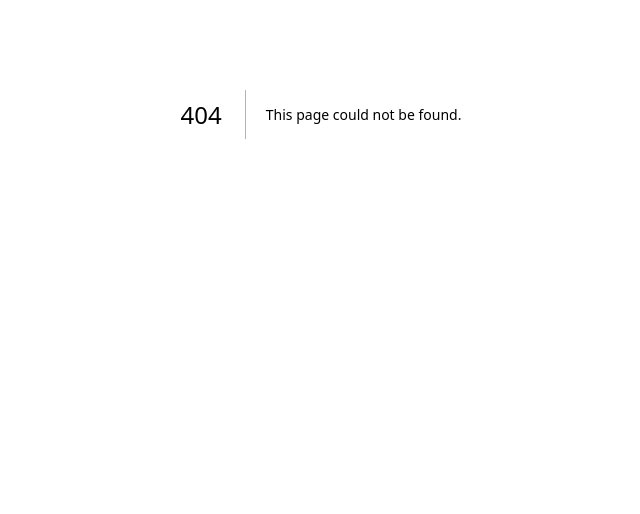
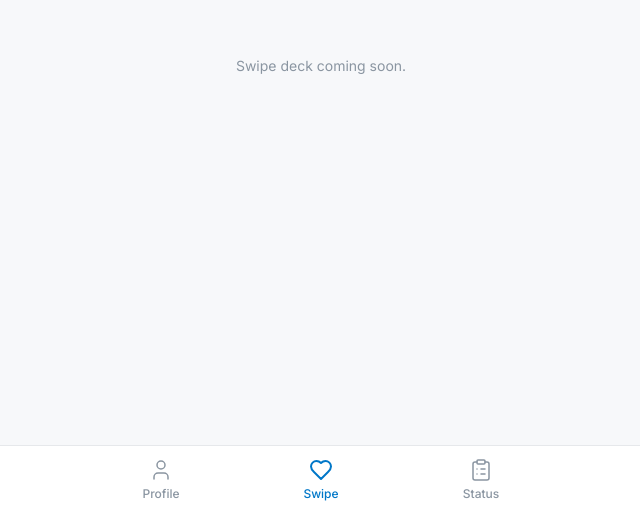
Before and after one commit to startglobalorg/bobathon, a Next.js app: page /swipe in a window 1280 px wide. Before the commit this address had no page. Shown: the part 286-800 px from the top of the page, without its empty margins (319-959 px from the left). Built offline with nearby package versions, Linux system fonts and the light colour scheme.

Commit message:
feat: add BottomNav and placeholder swipe/status pages

```diff
--- /dev/null
+++ b/app/status/page.tsx
@@ -0,0 +1,10 @@
+import { BottomNav } from '@/components/nav/BottomNav'
+
+export default function StatusPage() {
+  return (
+    <div className="min-h-screen bg-[#F7F8FA] flex items-center justify-center pb-24">
+      <p className="text-[#8A95A1] text-sm">Application status coming soon.</p>
+      <BottomNav />
+    </div>
+  )
+}
--- /dev/null
+++ b/app/swipe/page.tsx
@@ -0,0 +1,10 @@
+import { BottomNav } from '@/components/nav/BottomNav'
+
+export default function SwipePage() {
+  return (
+    <div className="min-h-screen bg-[#F7F8FA] flex items-center justify-center pb-24">
+      <p className="text-[#8A95A1] text-sm">Swipe deck coming soon.</p>
+      <BottomNav />
+    </div>
+  )
+}
--- /dev/null
+++ b/components/nav/BottomNav.tsx
@@ -0,0 +1,37 @@
+'use client'
+import Link from 'next/link'
+import { usePathname } from 'next/navigation'
+import { User, Heart, ClipboardList } from 'lucide-react'
+import { cn } from '@/lib/utils'
+
+const tabs = [
+  { href: '/profile', label: 'Profile', Icon: User },
+  { href: '/swipe', label: 'Swipe', Icon: Heart },
+  { href: '/status', label: 'Status', Icon: ClipboardList },
+]
+
+export function BottomNav() {
+  const pathname = usePathname()
+  return (
+    <nav className="fixed bottom-0 left-0 right-0 z-50 bg-white border-t border-[#E6E8EB] pb-[env(safe-area-inset-bottom)]">
+      <div className="max-w-[480px] mx-auto flex">
+        {tabs.map(({ href, label, Icon }) => {
+          const active = pathname.startsWith(href)
+          return (
+            <Link
+              key={href}
+              href={href}
+              className={cn(
+                'flex-1 flex flex-col items-center gap-1 py-3 min-h-[52px] transition-colors',
+                active ? 'text-[#0077C8]' : 'text-[#8A95A1]',
+              )}
+            >
+              <Icon size={24} strokeWidth={active ? 2 : 1.5} />
+              <span className="text-xs font-medium">{label}</span>
+            </Link>
+          )
+        })}
+      </div>
+    </nav>
+  )
+}
```
